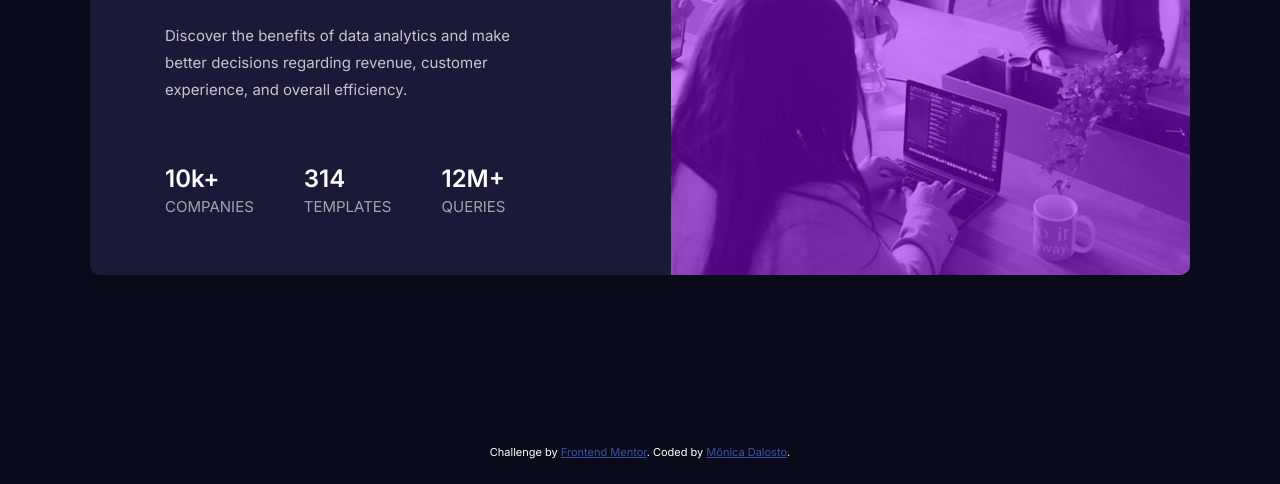
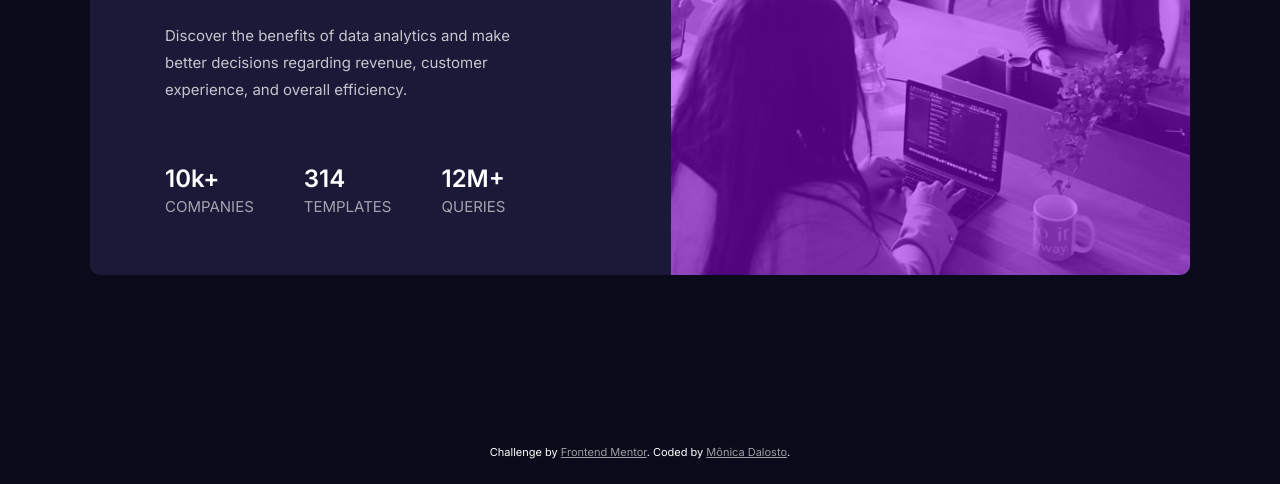
Before and after one commit to MonicaDalosto/frontend-mentor-challenge04-stats-preview-card-component, a plain HTML site: page index.html in a window 1280 px wide. Shown: the part 366-850 px from the top of the page. Drawn offline with Linux system fonts and the light colour scheme.

Commit message:
Creation of ReadMe
- Creation of ReadMe;
- Change the color of the 'a' elements on footer;

```diff
--- a/style.css
+++ b/style.css
@@ -121,7 +121,7 @@ p.description {
 }
 
 .attribution a {
-  color: hsl(228, 45%, 44%);
+  color: var(--color-slightly-transparent-white-stat-headings);
 }
 
 @media screen and (min-width: 950px) {
```
Also changed, not shown: screenshot/desktop-screen.png (added), screenshot/mobile-screen.png (added), 4 other files.
